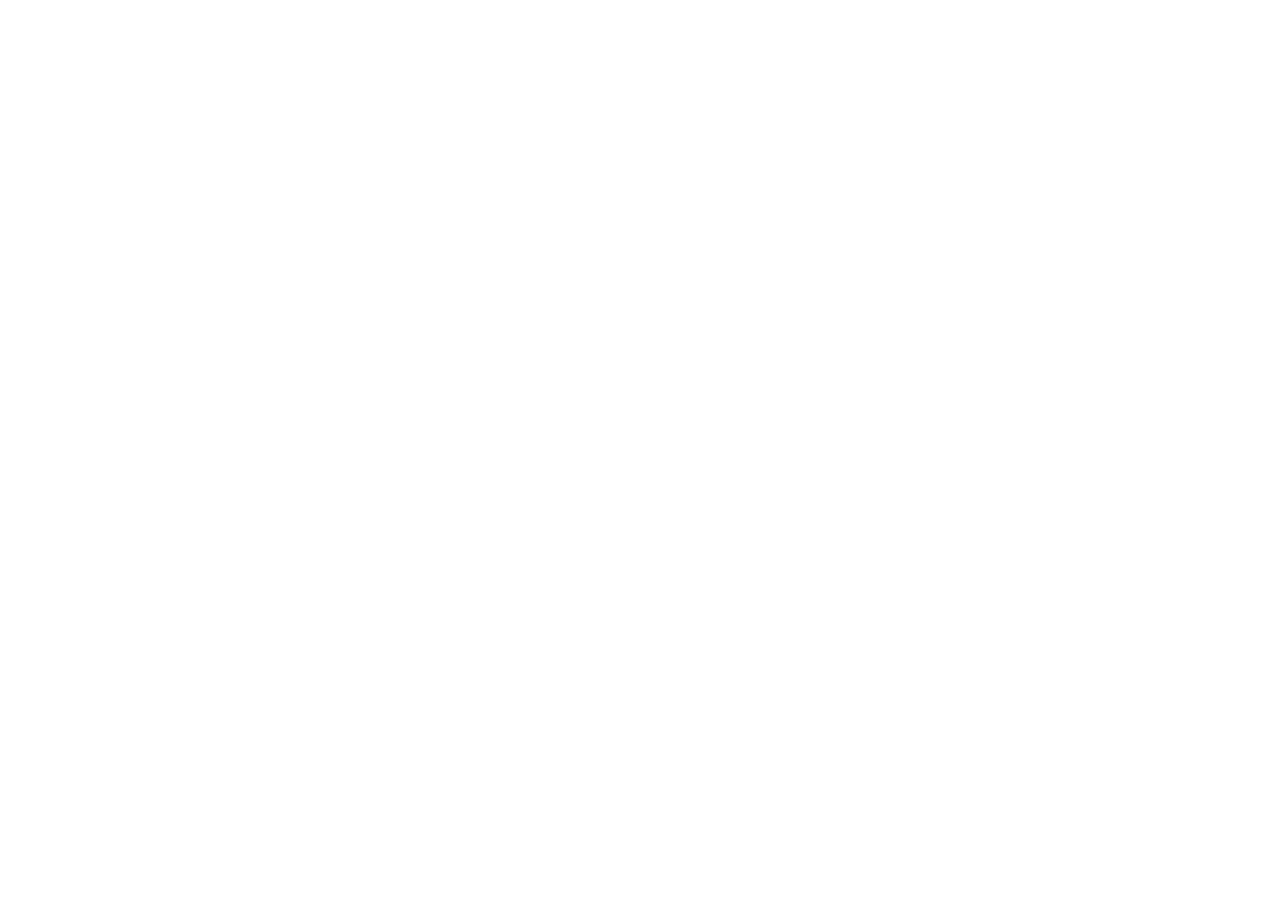
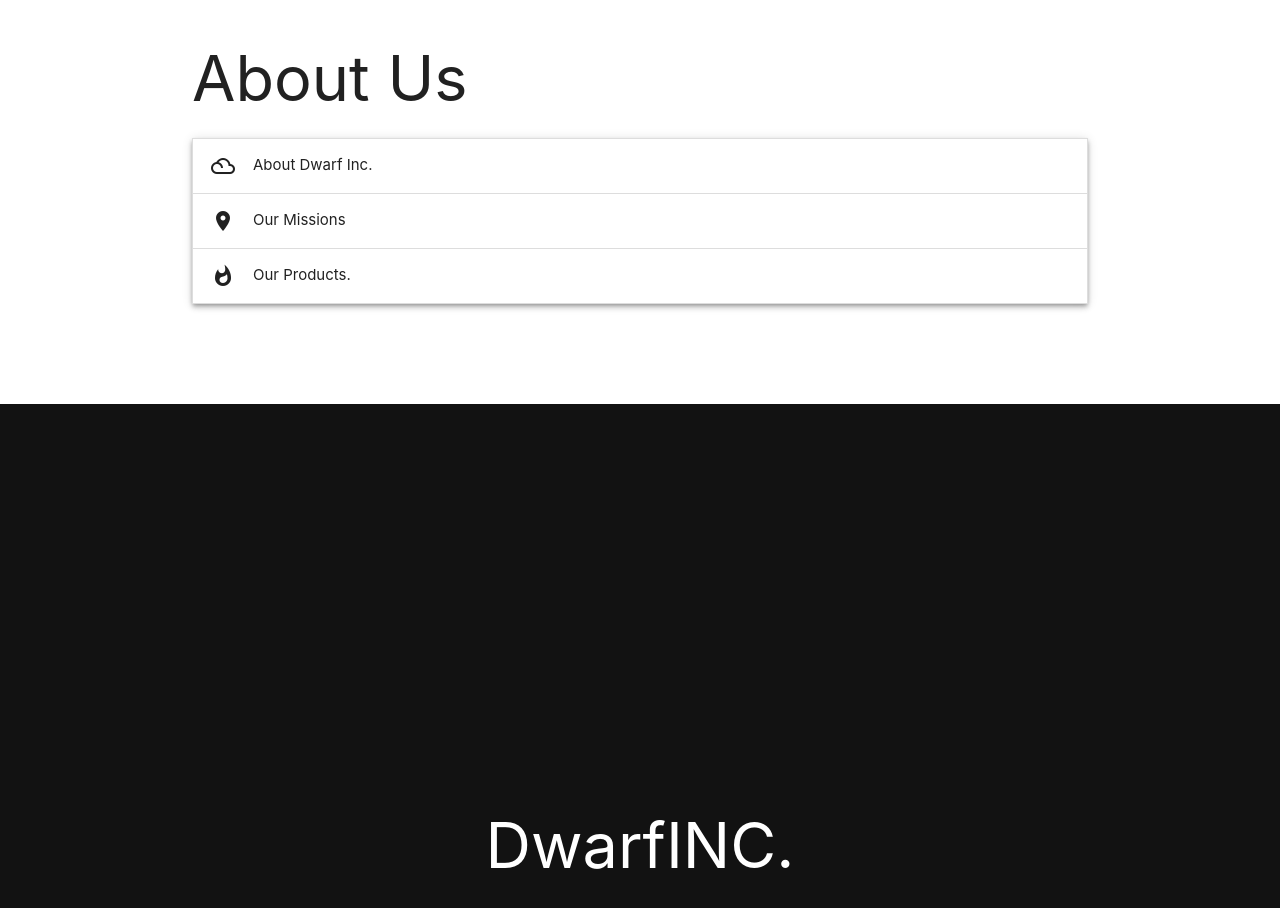
Before and after one commit to LishuGupta652/dwarf_smart_city, a React (Create React App) app: page / in a window 1280 px wide. Shown: the part 840-1748 px from the top of the page. Before the commit the page ends 800 px from the top, so only its background shows below. Built offline with nearby package versions, Linux system fonts and the light colour scheme.

Commit message:
updated aboutus

```diff
--- a/src/App.js
+++ b/src/App.js
@@ -1,12 +1,16 @@
 import React from "react";
 import { Carousel } from "react-materialize";
 
+import About from "./components/About";
+import Footer from "./components/Footer";
 const App = () => {
   return (
     <div>
+      <div className="header" style={{ minHeight: "100vh" }}>
         <h1 className="center">DwarfINC</h1>
         <h5 className="center">Building a Smart Future</h5>
 
+        <div>
           <Carousel
             images={[
               "https://images.unsplash.com/photo-1494145904049-0dca59b4bbad?ixlib=rb-1.2.1&ixid=eyJhcHBfaWQiOjEyMDd9&auto=format&fit=crop&w=634&q=80",
@@ -18,6 +22,10 @@
             ]}
           />
         </div>
+      </div>
+      <About />
+      <Footer />
+    </div>
   );
 };
 
--- a/src/components/About.js
+++ b/src/components/About.js
@@ -1,8 +1,66 @@
-import React from "react";
+import React, { useEffect } from "react";
 import M from "materialize-css";
 
+import { Tabs, Tab } from "react-materialize";
+
+import "./index.css";
+
 const About = () => {
-  return <div>About Us</div>;
+  useEffect(() => {
+    M.AutoInit();
+  });
+  return (
+    <div className="aboutContainer container">
+      <h1 className="text-red">About Us</h1>
+
+      <ul class="collapsible z-depth-2">
+        <li>
+          <div class="collapsible-header">
+            <i class="material-icons">filter_drama</i>About Dwarf Inc.
+          </div>
+          <div class="collapsible-body">
+            <span>
+              Dwarf. Incorporation is a organization which is operating in the
+              field of Construction, Fabrication, Smart Gardens, Smart Library,
+              Smart parking Solutions and various other smart city goals. We
+              started our journey in the year 2019 at New Delhi with a small
+              team of achievers. People behind Dwarf have remarkable experience
+              in Fabrication, Designing, Finance and Marketing.
+            </span>
+          </div>
+        </li>
+        <li>
+          <div class="collapsible-header">
+            <i class="material-icons">place</i>Our Missions
+          </div>
+          <div class="collapsible-body">
+            <span>
+              To Help India Achieve its smart City Objective, by Providing
+              Innovation, Best in Class Consulting, Solutions and services. We
+              shall make a joy for all stakeholders to work with us.
+            </span>
+          </div>
+        </li>
+        <li>
+          <div class="collapsible-header">
+            <i class="material-icons">whatshot</i>Our Products.
+          </div>
+          <div class="collapsible-body">
+            <span>
+              Some of our popular products are - Health Center, i-library,
+              iclassrooms, Smart Gardens and parks, Smart parking Systems, Smart
+              Street Lightning system. The offered products are precisely
+              designed and Study to meet our customer demands. We are
+              technologically advanced organization and we invest time, energy
+              and resources in upgrading ourselves. We use superior quality raw
+              materials in our products that we procure from the certified and
+              verified listed vendors.
+            </span>
+          </div>
+        </li>
+      </ul>
+    </div>
+  );
 };
 
 export default About;
--- /dev/null
+++ b/src/components/Footer.js
@@ -0,0 +1,31 @@
+import React from "react";
+
+const Footer = () => {
+  return (
+    <div
+      className="footer"
+      style={{
+        marginTop: 100,
+        backgroundColor: "#121212",
+        height: "100vh",
+        width: "100%",
+        color: "#fff",
+        position: "relative",
+        textAlign: "center"
+      }}
+    >
+      <h1
+        style={{
+          position: "absolute",
+          top: "50%",
+          left: "50%",
+          transform: "translate(-50%, -50%)"
+        }}
+      >
+        DwarfINC.
+      </h1>
+    </div>
+  );
+};
+
+export default Footer;
--- a/src/index.js
+++ b/src/index.js
@@ -2,5 +2,6 @@
 import ReactDom from "react-dom";
 
 import App from "./App";
+//css
 
 ReactDom.render(<App />, document.querySelector("#root"));
```
Also changed, not shown: src/components/index.css (added), 1 other file (tests, documents, lock files or other folders). Lines whose indentation alone changed are shown as unchanged.
